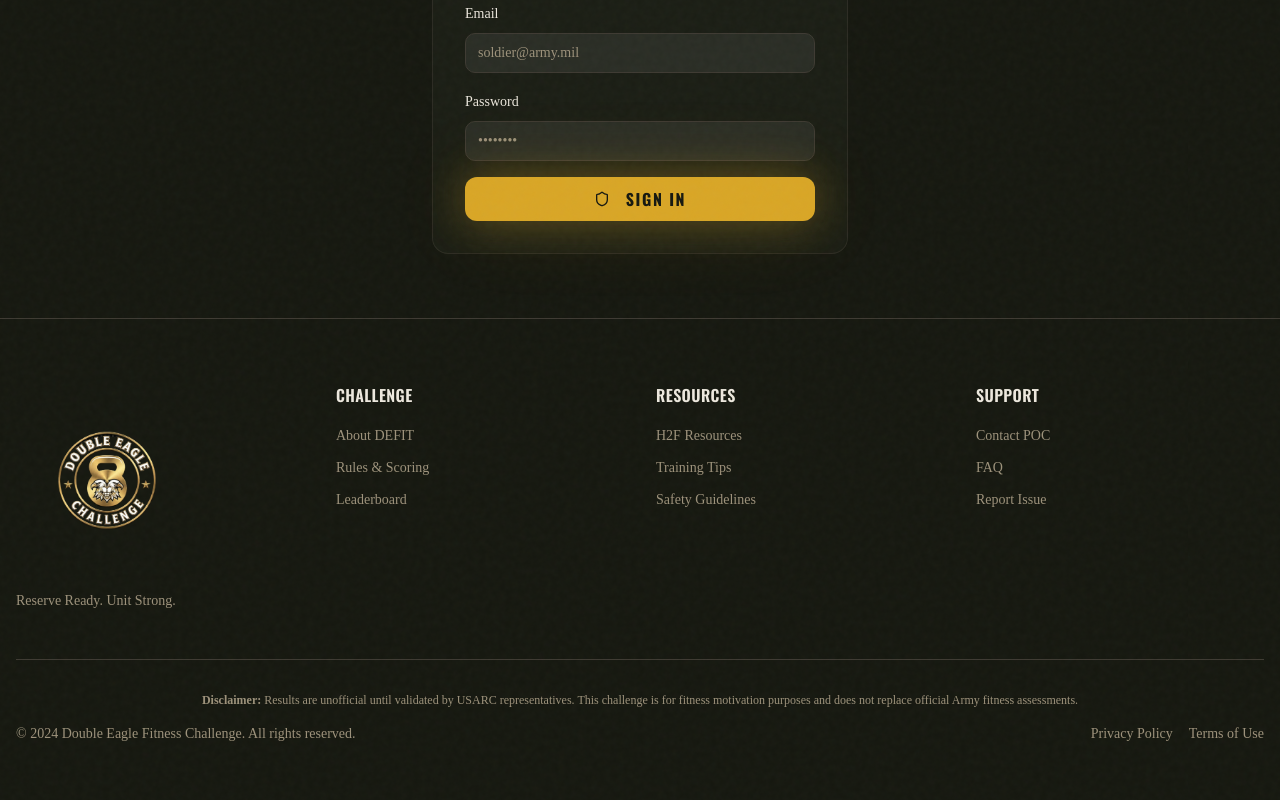
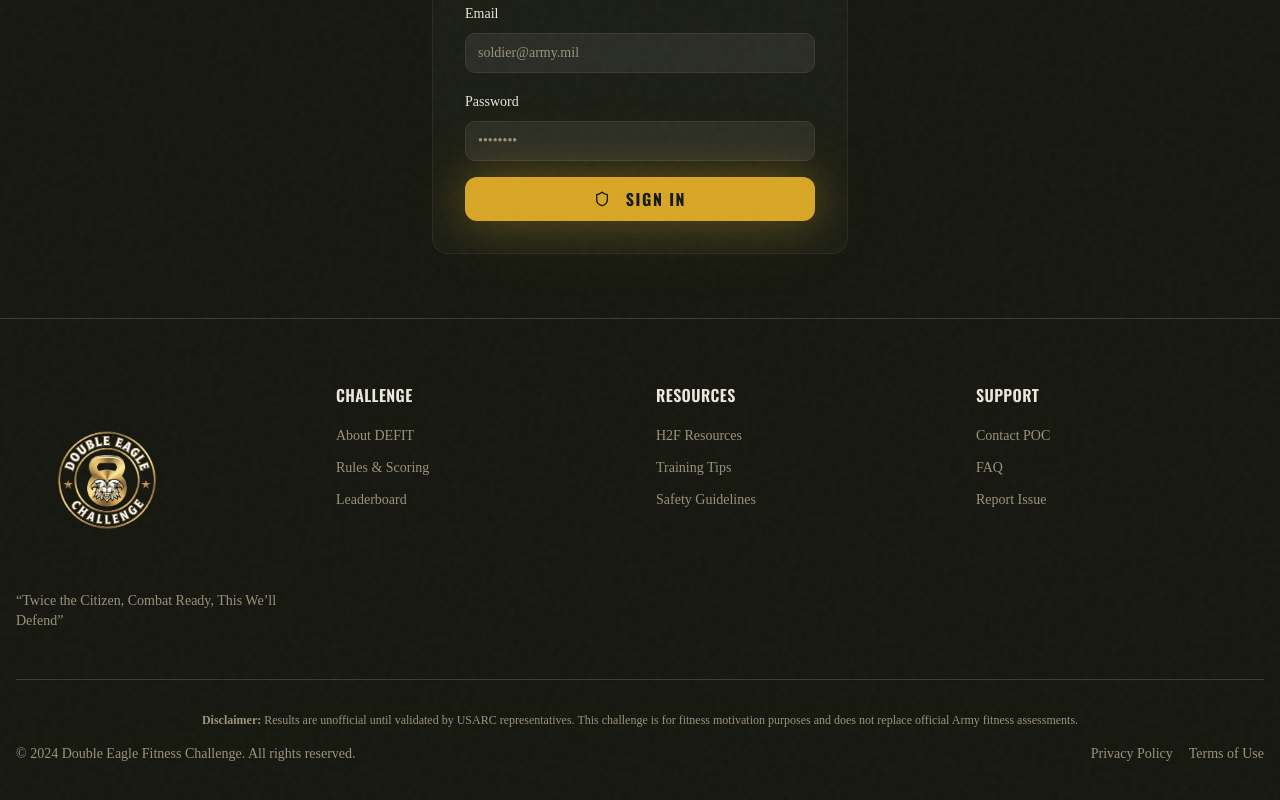
Before and after one commit to nicholsbot/defit-challenge-2026, a React (Vite) app: page /auth in a window 1280 px wide. Shown: the part 380-1180 px from the top of the page. Built offline with nearby package versions, Linux system fonts and the light colour scheme; the HTML template or start-up script is replaced by a standard one.

Commit message:
Visual edit in Lovable
Edited UI in Lovable

```diff
--- a/src/components/Footer.tsx
+++ b/src/components/Footer.tsx
@@ -42,7 +42,7 @@ const Footer = () => {
               <img alt="DEFIT Challenge" className="w-48 h-48 object-contain" src="/lovable-uploads/cc2d9315-be04-4d2c-a390-e524797420ec.png" />
             </Link>
             <p className="text-muted-foreground text-sm">
-              Reserve Ready. Unit Strong.
+              “Twice the Citizen, Combat Ready, This We’ll Defend”
             </p>
           </div>
 
```
